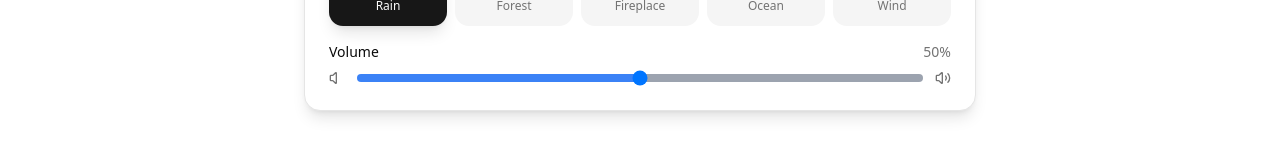
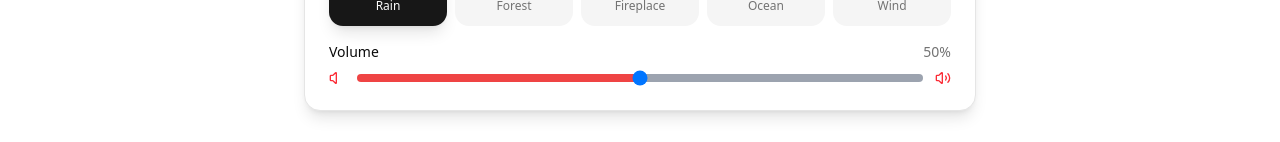
Before and after one commit to thefirsthero/pomodoro-timer, a React (Vite) app: page / in a window 1280 px wide. Both pictures are taken after a click on the button "Off". Shown: the part 590-732 px from the top of the page. Built offline with nearby package versions, Linux system fonts and the light colour scheme; no server answers.

Commit message:
UPdated slider to follow highlight mode colour

```diff
--- a/src/components/PomodoroTimer.tsx
+++ b/src/components/PomodoroTimer.tsx
@@ -523,6 +523,13 @@ export default function PomodoroTimer() {
   const currentConfig = modeConfig[mode];
   const Icon = currentConfig.icon;
 
+  // Map background color classes to RGB values
+  const bgColorMap: Record<string, string> = {
+    "bg-red-500": "rgb(239, 68, 68)",
+    "bg-green-500": "rgb(34, 197, 94)",
+    "bg-blue-500": "rgb(59, 130, 246)",
+  };
+
   return (
     <div className="min-h-screen bg-background p-4">
       <div className="max-w-2xl mx-auto space-y-8">
@@ -677,7 +684,7 @@ export default function PomodoroTimer() {
                   </span>
                 </div>
                 <div className="flex items-center space-x-3">
-                  <Volume size={16} className="text-muted-foreground" />
+                  <Volume size={16} className={currentConfig.color} />
                   <input
                     type="range"
                     min="0"
@@ -686,10 +693,14 @@ export default function PomodoroTimer() {
                     onChange={(e) => setAmbientVolume(parseInt(e.target.value))}
                     className="flex-1 h-2 bg-gray-200 rounded-lg appearance-none cursor-pointer dark:bg-gray-700"
                     style={{
-                      background: `linear-gradient(to right, rgb(59 130 246) 0%, rgb(59 130 246) ${ambientVolume}%, rgb(156 163 175) ${ambientVolume}%, rgb(156 163 175) 100%)`,
+                      background: `linear-gradient(to right, ${
+                        bgColorMap[currentConfig.bgColor]
+                      } 0%, ${
+                        bgColorMap[currentConfig.bgColor]
+                      } ${ambientVolume}%, rgb(156 163 175) ${ambientVolume}%, rgb(156 163 175) 100%)`,
                     }}
                   />
-                  <Volume2 size={16} className="text-muted-foreground" />
+                  <Volume2 size={16} className={currentConfig.color} />
                 </div>
               </div>
             )}
```
